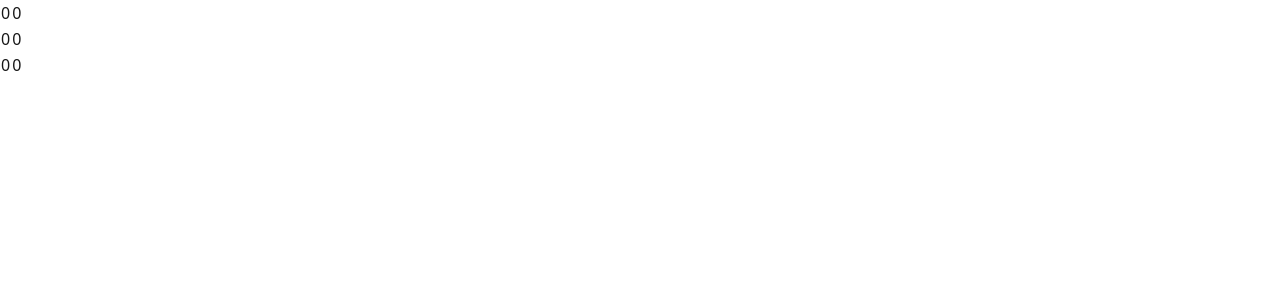
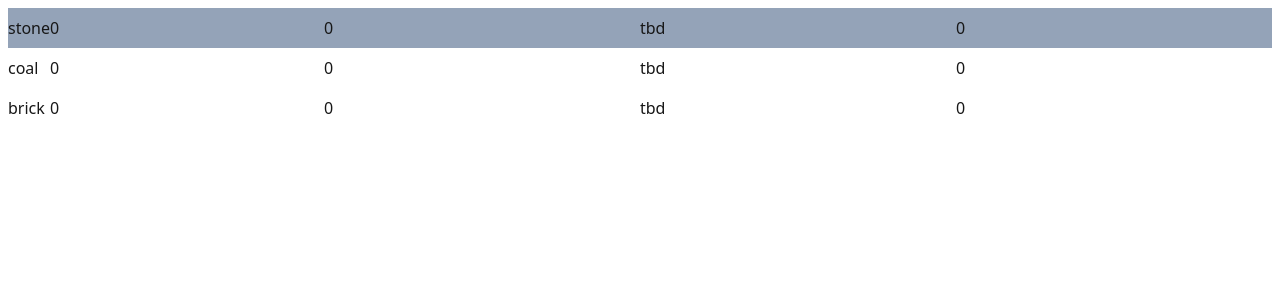
Before and after one commit to tylerschloesser/sim-v6, a React (Vite) app in the folder packages/app/: page / in a window 1280 px wide. Shown: the top 300 px of the page. Built offline with nearby package versions, Linux system fonts and the light colour scheme.

Commit message:
add hover

```diff
--- a/packages/app/src/app.tsx
+++ b/packages/app/src/app.tsx
@@ -4,6 +4,7 @@ import {
   getCoreRowModel,
   useReactTable,
 } from '@tanstack/react-table'
+import { clsx } from 'clsx'
 import { useEffect, useMemo } from 'react'
 import { useImmer } from 'use-immer'
 
@@ -20,12 +21,22 @@ interface Item {
 
 interface State {
   level: number
+  selected: ItemType
   items: Record<ItemType, Item>
+}
+
+interface RowModel {
+  type: ItemType
+  count: number
+  rate: number
+  tbd: string
+  machines: number
 }
 
 export function App() {
   const [state, setState] = useImmer<State>({
     level: 0,
+    selected: ItemType.Stone,
     items: {
       [ItemType.Stone]: { count: 0, machines: 0 },
       [ItemType.Coal]: { count: 0, machines: 0 },
@@ -33,10 +44,19 @@ export function App() {
     },
   })
 
-  const columnHelper = createColumnHelper<Item>()
+  const columnHelper = createColumnHelper<RowModel>()
 
   const columns = [
+    columnHelper.accessor('type', {
+      cell: (info) => info.getValue(),
+    }),
     columnHelper.accessor('count', {
+      cell: (info) => info.getValue(),
+    }),
+    columnHelper.accessor('rate', {
+      cell: (info) => info.getValue(),
+    }),
+    columnHelper.accessor('tbd', {
       cell: (info) => info.getValue(),
     }),
     columnHelper.accessor('machines', {
@@ -45,7 +65,13 @@ export function App() {
   ]
 
   const data = useMemo(
-    () => Object.values(state.items),
+    () =>
+      Object.entries(state.items).map(([type, item]) => ({
+        type: type as ItemType,
+        rate: 0,
+        tbd: 'tbd',
+        ...item,
+      })),
     [state.items],
   )
 
@@ -67,13 +93,33 @@ export function App() {
   }, [state])
 
   return (
-    <div className="h-dvh">
+    <div className="h-dvh text-base">
+      <div className="p-2">
         <table>
+          <colgroup>
+            <col className="w-min" />
+            <col className="w-dvw" />
+            <col className="w-1/4" />
+            <col className="w-1/4" />
+            <col className="w-1/4" />
+          </colgroup>
           <tbody>
             {table.getRowModel().rows.map((row) => (
-            <tr key={row.id}>
+              <tr
+                key={row.id}
+                className={clsx(
+                  'hover:bg-slate-500',
+                  state.selected === row.original.type &&
+                    'bg-slate-400',
+                )}
+                onClick={() => {
+                  setState((draft) => {
+                    draft.selected = row.original.type
+                  })
+                }}
+              >
                 {row.getVisibleCells().map((cell) => (
-                <td key={cell.id}>
+                  <td key={cell.id} className="p-0 py-2">
                     {flexRender(
                       cell.column.columnDef.cell,
                       cell.getContext(),
@@ -85,5 +131,6 @@ export function App() {
           </tbody>
         </table>
       </div>
+    </div>
   )
 }
--- a/packages/app/tailwind.config.js
+++ b/packages/app/tailwind.config.js
@@ -6,4 +6,8 @@ export default {
     extend: {},
   },
   plugins: [],
+  future: {
+    // https://github.com/tailwindlabs/tailwindcss/discussions/1739#discussioncomment-3630717
+    hoverOnlyWhenSupported: true,
+  }
 }
```
Lines whose indentation alone changed are shown as unchanged.
